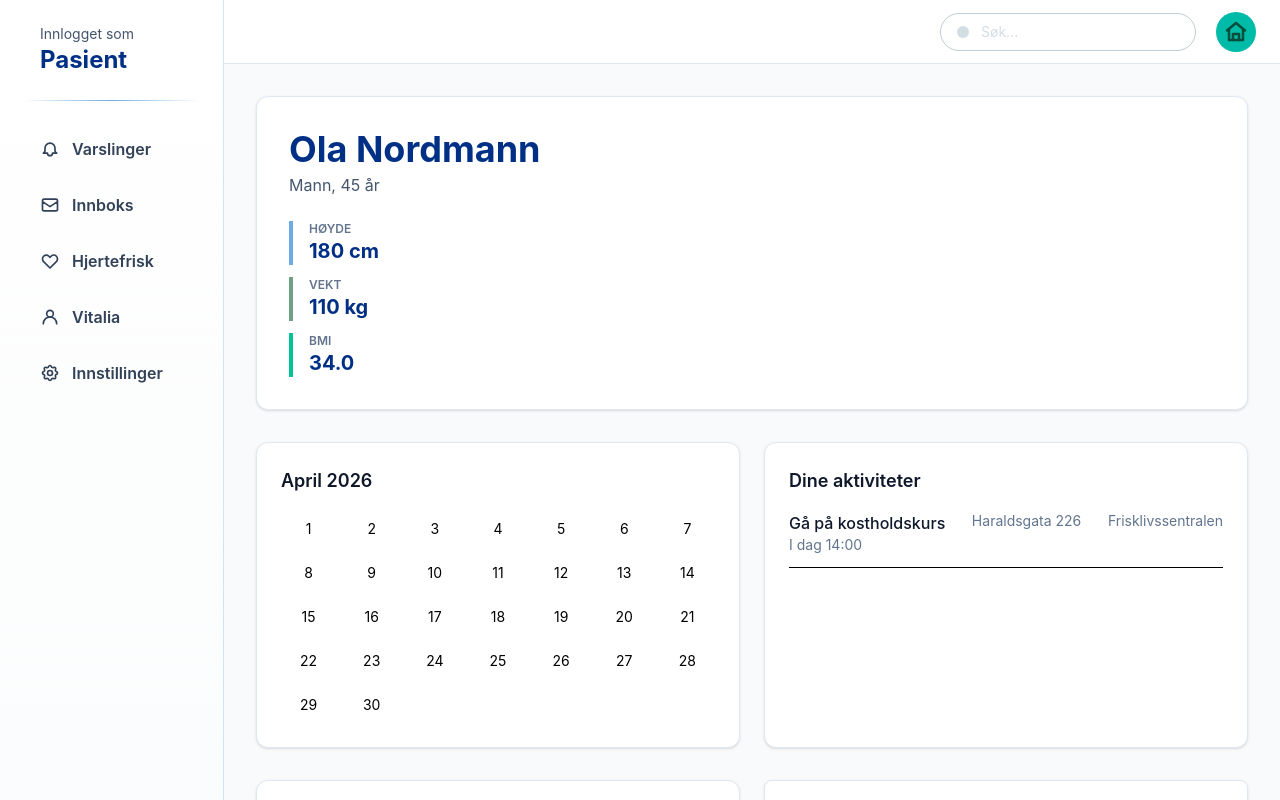
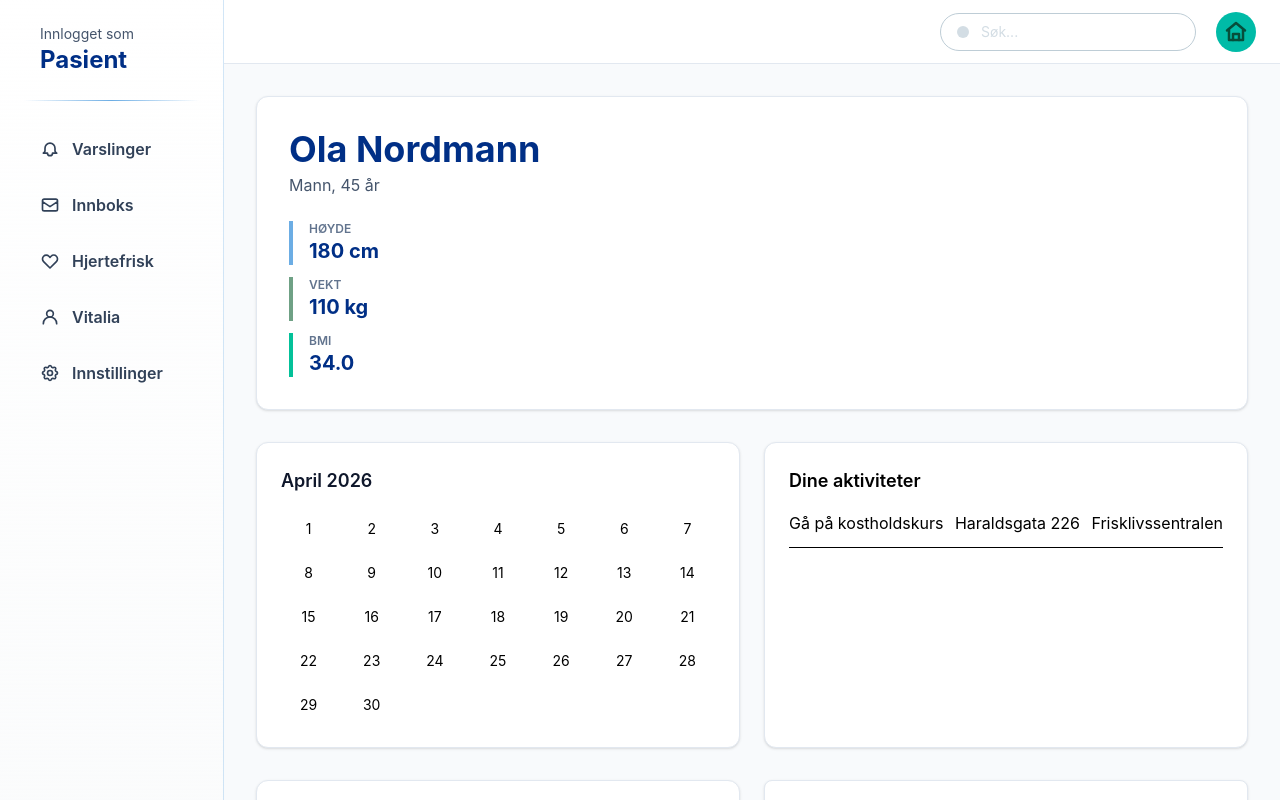
Before and after one commit to anjaiod/hjertefrisk, a Next.js app in the folder frontend/: page /pasient_dashboard in a window 1280 px wide. Shown: the top 800 px of the page. Built offline with nearby package versions, Linux system fonts and the light colour scheme.

Commit message:
refactor: activity list updated
Updated activity list on patient dashboard to be connected with placeholder from calendarcard

```diff
--- a/frontend/src/app/pasient_dashboard/page.tsx
+++ b/frontend/src/app/pasient_dashboard/page.tsx
@@ -7,12 +7,15 @@ import { FeatureCard } from "../../components/atoms/FeatureCard";
 import { PatientHeader } from "../../components/organisms/PatientHeader";
 
 export default function PatientDashboardPage() {
-  // aktiviteter
+  // placeholder activities
+  const activityDate = new Date();
+  activityDate.setDate(activityDate.getDate() + 3);
+
   const activities = [
     {
       id: 1,
       title: "Gå på kostholdskurs",
-      date: "I dag 14:00",
+      date: activityDate,
       location: "Haraldsgata 226",
       organizer: "Frisklivssentralen",
     },
--- a/frontend/src/components/molecules/ActivityList.tsx
+++ b/frontend/src/components/molecules/ActivityList.tsx
@@ -1,7 +1,7 @@
 type Activity = {
   id: number;
   title: string;
-  date: string;
+  date: Date;
   location: string;
   organizer: string;
 };
@@ -9,24 +9,15 @@ type Activity = {
 export function ActivityList({ activities }: { activities: Activity[] }) {
   return (
     <div className="bg-white rounded-xl border border-slate-200 shadow-sm p-6">
-      <h3 className="text-lg font-semibold text-slate-900 mb-4">
-        Dine aktiviteter
-      </h3>
+      <h3 className="text-lg font-semibold mb-4">Dine aktiviteter</h3>
 
-      <div className="flex flex-col gap-4">
-        {activities.map((a) => (
-          <div key={a.id} className="flex justify-between border-b pb-3">
-            <div>
-              <p className="font-medium text-slate-900">{a.title}</p>
-              <p className="text-sm text-slate-500">{a.date}</p>
-            </div>
-
-            <div className="text-sm text-slate-500">{a.location}</div>
-
-            <div className="text-sm text-slate-500">{a.organizer}</div>
-          </div>
-        ))}
-      </div>
+      {activities.map((a) => (
+        <div key={a.id} className="flex justify-between border-b pb-3">
+          <span>{a.title}</span>
+          <span>{a.location}</span>
+          <span>{a.organizer}</span>
+        </div>
+      ))}
     </div>
   );
 }
```
